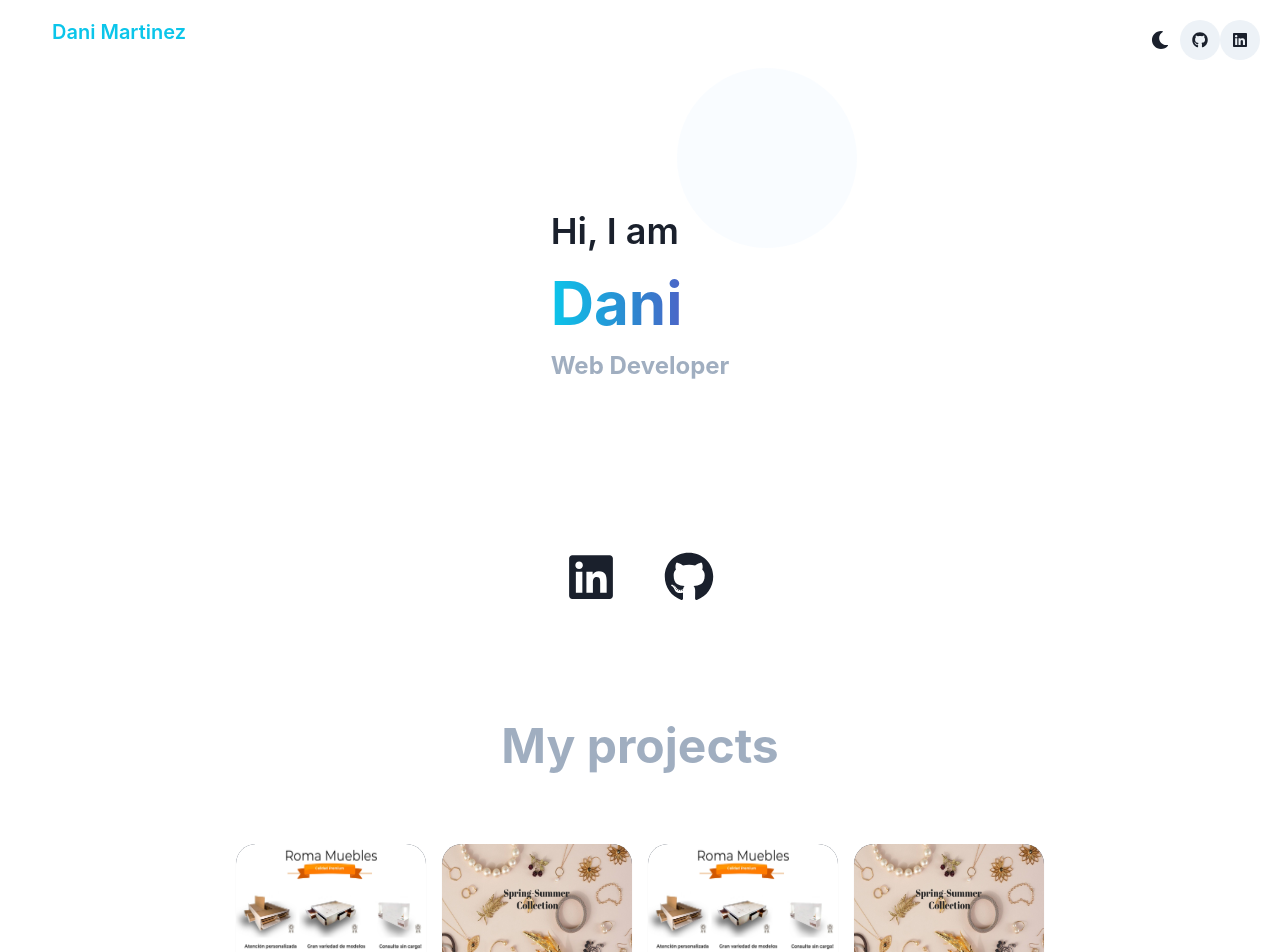
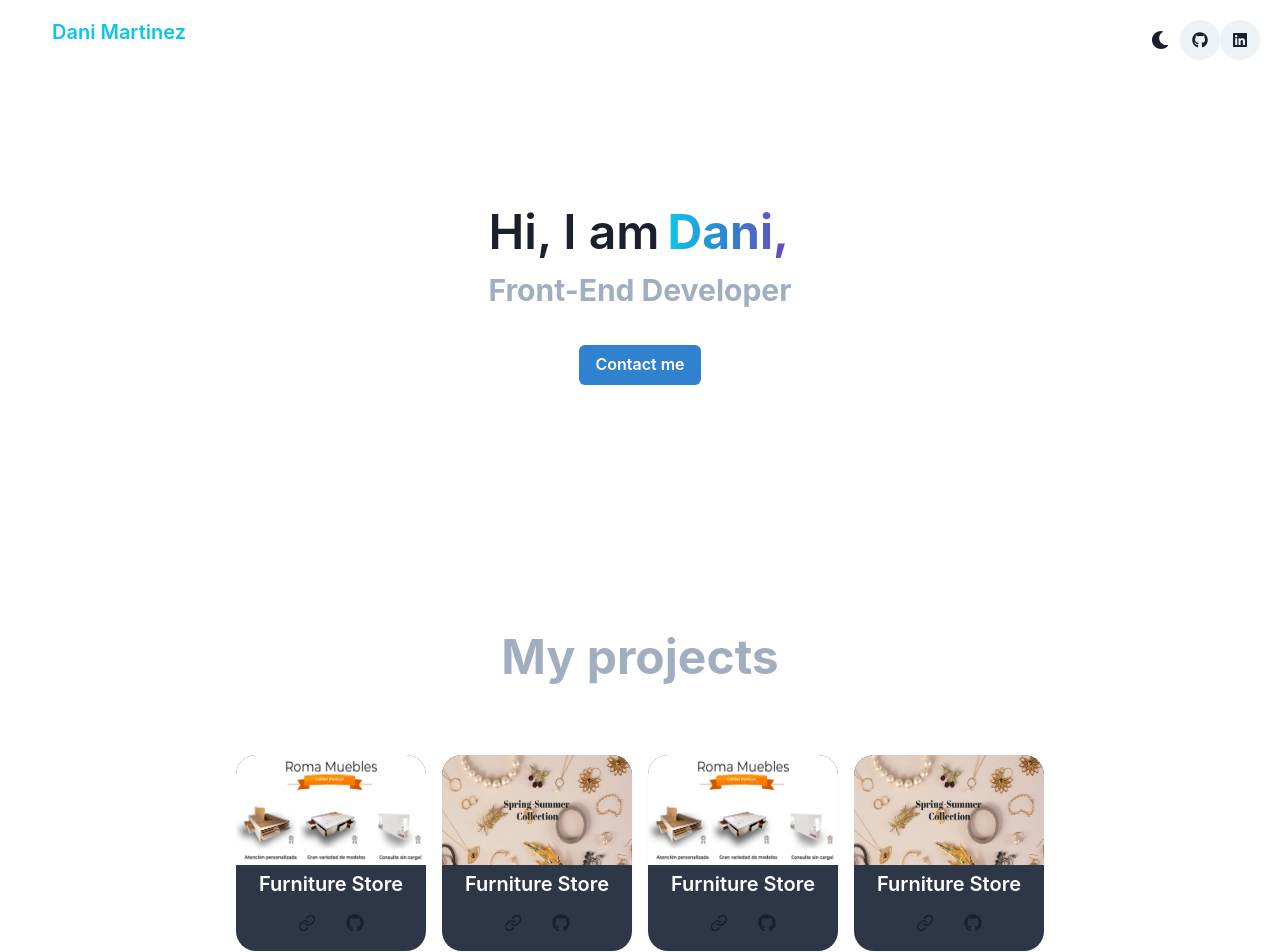
Before and after one commit to DanMartinez01/Portfolio-with-Chakra-IU, a React (Create React App) app: page / in a window 1280 px wide. Shown: the top 952 px of the page. Built offline with nearby package versions, Linux system fonts and the light colour scheme.

Commit message:
hover on cards

```diff
--- a/src/App.js
+++ b/src/App.js
@@ -31,8 +31,8 @@ function App() {
           </IconButton>
         </Flex>
         <Header />
+        <Profile />
         <Social />
-        <Profile />
         <Footer />
       </VStack>
     </ChakraProvider>
--- a/src/components/Header.js
+++ b/src/components/Header.js
@@ -1,6 +1,6 @@
 
 import React from 'react';
-import { Stack, Flex, Circle, Box, Text } from '@chakra-ui/react';
+import { Stack, Flex, Box, Text, Button } from '@chakra-ui/react';
 import { useMediaQuery } from '@chakra-ui/media-query';
 
 // import profilePhoto from '../assets/profilePic.jpg'
@@ -10,27 +10,32 @@ export const Header = () => {
 
     return (
         <Stack>
-            <Circle position="absolute" bg="blue.100" opacity="0.1" w="180px" h="180px" alignSelf="flex-end" />
+            {/* <Circle position="absolute" bg="blue.100" opacity="0.1" w="180px" h="180px" alignSelf="flex-end" /> */}
             <Flex direction={isNotSmallerScreen ? "row" : "column"}
                 spacing="200px" p={isNotSmallerScreen ? "32" : "0"}
-                alignSelf="flex-start">
-                <Box mt={isNotSmallerScreen ? "0" : "16"} alignSelf="flex-start">
-                    <Text fontSize="4xl" fontWeight="semibold">Hi, I am</Text>
-                    <Text fontSize="6xl" fontWeight="bold"
-                        bgGradient="linear(to-r, cyan.400, blue.500, purple.600)" bgClip='text'>Dani
-                    </Text>
-                    <Text fontWeight="bold" fontSize="2xl" color="gray.400">Web Developer </Text>
+                alignSelf="center">
+                {/* <Image
+                    src={profilePhoto} borderRadius="full" alignSelf="center" boxSize="140px"
+                    backgroundColor="transparent" boxShadow="lg"
+                /> */}
+                <Box mt={isNotSmallerScreen ? "0" : "16"} alignSelf="center" textAlign="center">
+                    <Stack isInline align="baseline">
+                        <Text fontSize="5xl" fontWeight="semibold">Hi, I am</Text>
+                        <Text fontSize="5xl" fontWeight="bold"
+                            bgGradient="linear(to-r, cyan.400, blue.500, purple.600)" bgClip='text'>Dani,
+                        </Text>
+                    </Stack>
+                    <Text fontWeight="bold" fontSize="3xl" color="gray.400">Front-End Developer </Text>
+                    <Button m="8" p="4" colorScheme="blue" align="center" _hover={{
+                        bg: "cyan.600",
+                        color: "gray.100"
+                    }}
+                        onClick={() => window.open("https://www.linkedin.com/in/daniela-mart%C3%ADnez-5935a9105/")}>
+                        Contact me
+                    </Button>
                 </Box>
-                {/* <Image mt={isNotSmallerScreen ? "0" : "16"} mb={isNotSmallerScreen ? "0" : "8"}
-                    src={profilePhoto} borderRadius="full" alignSelf="center" boxSize="180px"
-                    backgroundColor="transparent" boxShadow="lg" zIndex={100}
-                /> */}
             </Flex>
-            {/* <Text align="center">JavaScript-React </Text>
-            <Button m="8" p="4" colorScheme="blue" align="center"
-                onClick={() => window.open("https://www.linkedin.com/in/daniela-mart%C3%ADnez-5935a9105/")}>
-                Contact me
-            </Button> */}
+            {/* <Text align="center">JavaScript-React </Text> */}
         </Stack >
     )
 }
--- a/src/components/Profile.js
+++ b/src/components/Profile.js
@@ -1,117 +1,150 @@
 import React from 'react';
 import { useMediaQuery } from '@chakra-ui/media-query';
 import { Flex, Box, Link, Heading, Image, Stack } from '@chakra-ui/react'
+import { IconButton } from '@chakra-ui/react'
+import { FiLink } from 'react-icons/fi';
 // import { FaShoppingCart } from 'react-icons/fa'
 // import { BiStore } from 'react-icons/bi'
 // import { GrGamepad } from "react-icons/gr";
 // import { TiWeatherPartlySunny } from "react-icons/ti";
 import RomaMuebles from '../assets/14.jpg';
 import OtroCielo from '../assets/17.jpg';
+import { FaGithub } from 'react-icons/fa';
 
 export const Profile = () => {
     const [isNotSmallerScreen] = useMediaQuery("(min-width:1200px)");
     return (
-        <Flex direction={isNotSmallerScreen ? "row" : "column"} w="100%"
-        >
-
-            <Box alignSelf="center" px="12" py="8" margin={"auto"}>
+        <Flex direction={isNotSmallerScreen ? "row" : "column"}>
+            <Box alignSelf="center" px="12" py="8" margin={"auto"} >
                 <Heading fontWeight="bold" color="gray.400" size="2xl" textAlign="center" p={isNotSmallerScreen ? "12" : "0"}>
                     My projects
                 </Heading>
-
                 <Flex direction={isNotSmallerScreen ? "row" : "column"} m="8px" p="10px" >
-                    <Box w="190px" rounded="20px" overflow="hidden" bg="gray.700" boxShadow="sm" m="8px">
+                    <Box w="190px" rounded="20px" overflow="hidden" bg="gray.700" m="8px" _hover={{
+                        width: "191px",
+                        bg: "gray.600",
+                    }}>
                         <Image src={RomaMuebles} height="110px" />
-                        <Box textAlign="center" >
                         <Stack align="baseline">
+                            <Box textAlign="center" p="4px" >
                                 <Link href="https://www.romamuebles.com.ar/" isExternal
-                                    color="white" p="4" alignSelf="center" fontSize="xl" fontWeight="semibold" textDecoration="none"
+                                    color="white" alignSelf="center" fontSize="xl" fontWeight="semibold" textDecoration="none"
                                 >
                                     Furniture Store
                                 </Link>
+                                <Link href="https://www.romamuebles.com.ar/" isExternal>
+                                    <IconButton
+                                        bgColor="inherit"
+                                        aria-label='Link'
+                                        size='lg'
+                                        icon={<FiLink />}
+                                    />
+                                </Link>
+                                <Link href="https://www.romamuebles.com.ar/" isExternal>
+                                    <IconButton
+                                        bgColor="inherit"
+                                        aria-label='Link'
+                                        size='lg'
+                                        icon={<FaGithub />}
+                                    />
+                                </Link>
+                            </Box>
                         </Stack>
                     </Box>
-                    </Box>
-                    <Box w="190px" rounded="20px" overflow="hidden" bg="gray.700" boxShadow="sm" m="8px">
+                    <Box w="190px" rounded="20px" overflow="hidden" bg="gray.700" boxShadow="sm" m="8px" _hover={{
+                        width: "191px",
+                        bg: "gray.600",
+                    }}>
                         <Image src={OtroCielo} height="110px" />
-                        <Box textAlign="center" >
                         <Stack align="baseline">
+                            <Box textAlign="center" p="4px" >
                                 <Link href="https://www.romamuebles.com.ar/" isExternal
-                                    color="white" p="4" alignSelf="center" fontSize="xl" fontWeight="semibold" textDecoration="none"
+                                    color="white" alignSelf="center" fontSize="xl" fontWeight="semibold" textDecoration="none"
                                 >
                                     Furniture Store
                                 </Link>
+                                <Link href="https://www.romamuebles.com.ar/" isExternal>
+                                    <IconButton
+                                        bgColor="inherit"
+                                        aria-label='Link'
+                                        size='lg'
+                                        icon={<FiLink />}
+                                    />
+                                </Link>
+                                <Link href="https://www.romamuebles.com.ar/" isExternal>
+                                    <IconButton
+                                        bgColor="inherit"
+                                        aria-label='Link'
+                                        size='lg'
+                                        icon={<FaGithub />}
+                                    />
+                                </Link>
+                            </Box>
                         </Stack>
                     </Box>
-                    </Box>
-                    <Box w="190px" rounded="20px" overflow="hidden" bg="gray.700" boxShadow="sm" m="8px">
+                    <Box w="190px" rounded="20px" overflow="hidden" bg="gray.700" boxShadow="sm" m="8px" _hover={{
+                        width: "191px",
+                        bg: "gray.600",
+                    }}>
                         <Image src={RomaMuebles} height="110px" />
-                        <Box textAlign="center" >
+
                         <Stack align="baseline">
+                            <Box textAlign="center" p="4px" >
                                 <Link href="https://www.romamuebles.com.ar/" isExternal
-                                    color="white" p="4" alignSelf="center" fontSize="xl" fontWeight="semibold" textDecoration="none"
+                                    color="white" alignSelf="center" fontSize="xl" fontWeight="semibold" textDecoration="none"
                                 >
                                     Furniture Store
                                 </Link>
+                                <Link href="https://www.romamuebles.com.ar/" isExternal>
+                                    <IconButton
+                                        bgColor="inherit"
+                                        aria-label='Link'
+                                        size='lg'
+                                        icon={<FiLink />}
+                                    />
+                                </Link>
+                                <Link href="https://www.romamuebles.com.ar/" isExternal>
+                                    <IconButton
+                                        bgColor="inherit"
+                                        aria-label='Link'
+                                        size='lg'
+                                        icon={<FaGithub />}
+                                    />
+                                </Link>
+                            </Box>
                         </Stack>
                     </Box>
-                    </Box>
-                    <Box w="190px" rounded="20px" overflow="hidden" bg="gray.700" boxShadow="sm" m="8px">
+                    <Box w="190px" rounded="20px" overflow="hidden" bg="gray.700" boxShadow="sm" m="8px" _hover={{
+                        width: "191px",
+                        bg: "gray.600",
+                    }}>
                         <Image src={OtroCielo} height="110px" />
-                        <Box textAlign="center" >
                         <Stack align="baseline">
+                            <Box textAlign="center" p="4px" >
                                 <Link href="https://www.romamuebles.com.ar/" isExternal
-                                    color="white" p="4" alignSelf="center" fontSize="xl" fontWeight="semibold" textDecoration="none"
+                                    color="white" alignSelf="center" fontSize="xl" fontWeight="semibold" textDecoration="none"
                                 >
                                     Furniture Store
                                 </Link>
+                                <Link href="https://www.romamuebles.com.ar/" isExternal>
+                                    <IconButton
+                                        bgColor="inherit"
+                                        aria-label='Link'
+                                        size='lg'
+                                        icon={<FiLink />}
+                                    />
+                                </Link>
+                                <Link href="https://www.romamuebles.com.ar/" isExternal>
+                                    <IconButton
+                                        bgColor="inherit"
+                                        aria-label='Link'
+                                        size='lg'
+                                        icon={<FaGithub />}
+                                    />
+                                </Link>
+                            </Box>
                         </Stack>
                     </Box>
-                    </Box>
-
-
-
-
-
-
-                    {/*
-                    <Flex rounded="xl" direction="column" mt={4} ml={isNotSmallerScreen ? 4 : 0} bg="blue.400" h="30vh" w="30vh" justify="flex-end">
-                        <Icon color="white" p="4" as={BiStore} w="24" h="24" />
-                        <Link href="https://www.romamuebles.com.ar/" isExternal
-                            color="white" p="4" fontSize="xl" fontWeight="semibold" textDecoration="none"
-                        >
-                            Furniture Store
-                        </Link>
-                    </Flex>
-                    <Flex rounded="xl" direction="column" mt={4} ml={isNotSmallerScreen ? 4 : 0}
-                        bg="gray.100" h="30vh" w="30vh" justify="flex-end" _hover={{ bg: "teal.400", }}>
-                        <Icon color="black" p="4" as={FaShoppingCart} w="24" h="24" />
-                        <Link href="https://vigorous-wing-57f482.netlify.app/" isExternal
-                            color="black" p="4" fontSize="xl" fontWeight="semibold" textDecoration="none"
-                        >
-                            E-Commerce
-                        </Link>
-                    </Flex>
-                    <Flex rounded="xl" direction="column" mt={4} ml={isNotSmallerScreen ? 4 : 0}
-                        bg="gray.100" h="30vh" w="30vh" justify="flex-end"
-                        _hover={{ bg: "green.400", }}>
-                        <Icon as={GrGamepad} p="4" w="24" h="24" color="black" />
-                        <Link href="https://peaceful-tereshkova-f35033.netlify.app/" isExternal
-                            color="black" p="4" fontSize="xl" fontWeight="semibold" textDecoration="none"
-                        >
-                            Colour Game
-                        </Link>
-                    </Flex>
-                    <Flex rounded="xl" direction="column" mt={4} ml={isNotSmallerScreen ? 4 : 0}
-                        bg="gray.100" h="30vh" w="30vh" justify="flex-end"
-                        _hover={{ bg: "green.400", }}>
-                        <Icon as={TiWeatherPartlySunny} p="4" w="24" h="24" color="black" />
-                        <Link href="https://gallant-brahmagupta-8c5009.netlify.app/" isExternal
-                            color="black" p="4" fontSize="xl" fontWeight="semibold" textDecoration="none"
-                        >
-                            Weather App
-                        </Link>
-                    </Flex> */}
                 </Flex>
             </Box>
         </Flex >
--- a/src/components/Social.js
+++ b/src/components/Social.js
@@ -1,17 +1,25 @@
 import React from 'react';
-import { HStack, Icon } from '@chakra-ui/react';
+import { HStack, Icon, Heading, Flex, VStack } from '@chakra-ui/react';
 import { useMediaQuery } from '@chakra-ui/media-query';
 import { FaLinkedin, FaGithub } from 'react-icons/fa'
 
 export const Social = () => {
     const [isNotSmallerScreen] = useMediaQuery("(min-width:800px)");
     return (
-        <HStack spacing={isNotSmallerScreen ? "12" : "8"} p="8">
-            <Icon as={FaLinkedin} boxSize="50"
-                onClick={() => window.open("https://www.linkedin.com/in/daniela-mart%C3%ADnez-5935a9105/")} />
-            <Icon as={FaGithub} boxSize="50"
-                onClick={() => window.open("https://github.com/DanMartinez01")} />
-        </HStack >
+        <Flex textAlign="center" >
+            <VStack>
+                <Heading fontWeight="bold" color="gray.400" size="2xl"
+                    textAlign="center" p={isNotSmallerScreen ? "12" : "0"}>
+                    Contact Me
+                </Heading>
+                <HStack spacing={isNotSmallerScreen ? "8" : "6"} alignItems="center" m="8px" p="10px" >
+                    <Icon as={FaLinkedin} boxSize="50"
+                        onClick={() => window.open("https://www.linkedin.com/in/daniela-mart%C3%ADnez-5935a9105/")} />
+                    <Icon as={FaGithub} boxSize="50"
+                        onClick={() => window.open("https://github.com/DanMartinez01")} />
+                </HStack >
+            </VStack>
+        </Flex>
     )
 }
 export default Social;
```
Lines whose indentation alone changed are shown as unchanged.
